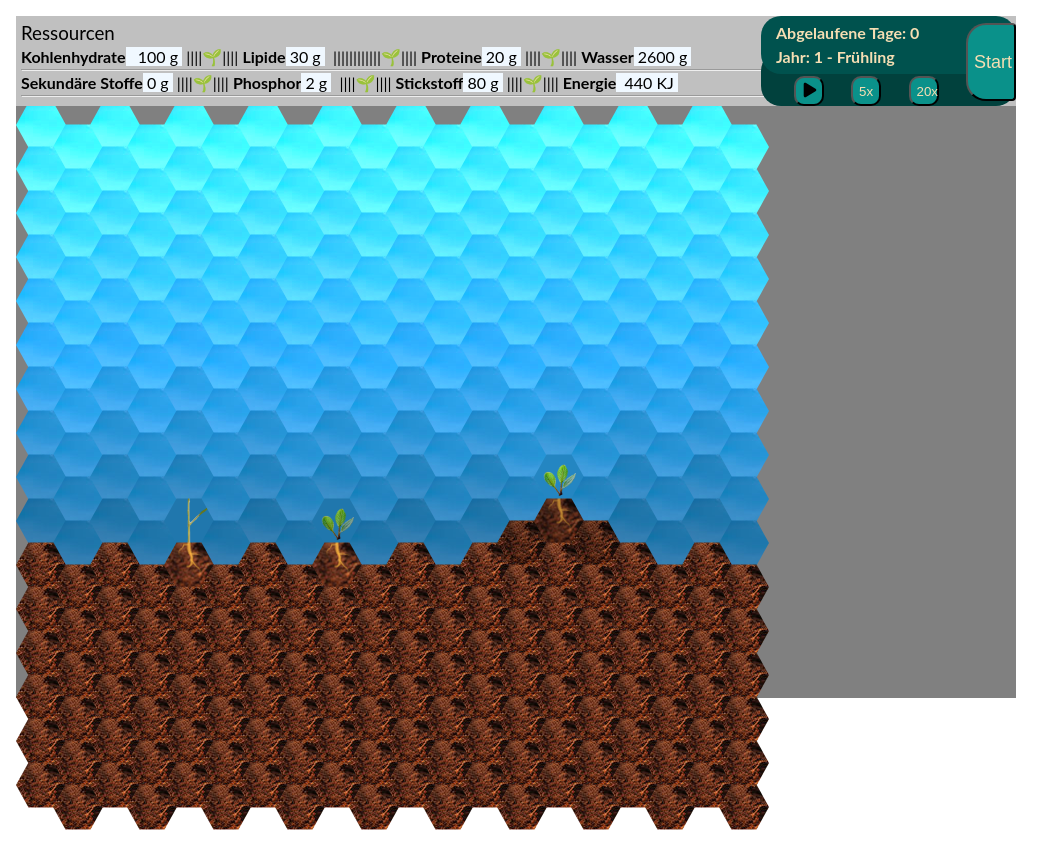
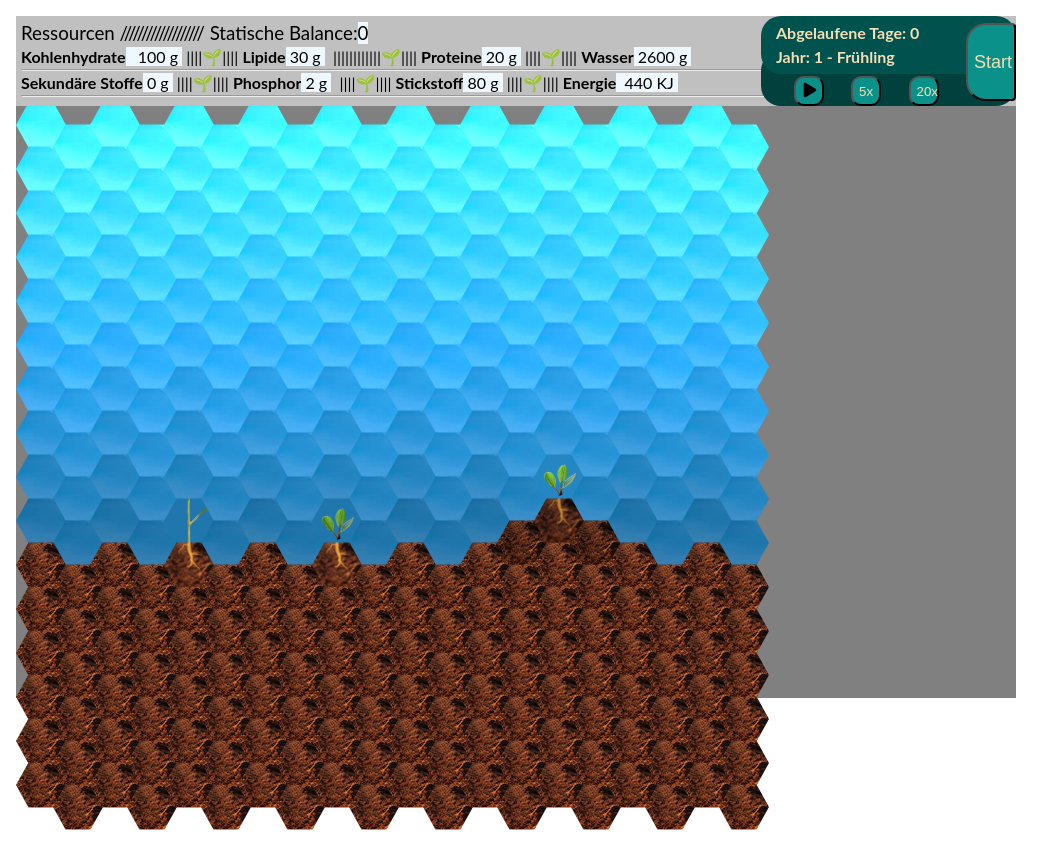
Before and after one commit to mullerow/PLANTAS-Vue, a Vue app: page / in a window 1280 px wide. Shown: the top 868 px of the page, without its empty margins (0-1063 px from the left). Built offline with nearby package versions, Linux system fonts and the light colour scheme.

Commit message:
feat: static balance added

```diff
--- a/src/components/resourcesScreen.vue
+++ b/src/components/resourcesScreen.vue
@@ -1,7 +1,12 @@
 <template>
   <div>
     <div class="display-ressource-container">
-      <h3>Ressourcen</h3>
+      <h3>
+        Ressourcen /////////////////// Statische Balance:<span class="amount-resource">
+          {{ store.structuralAnalysisData.balanceLevel }}</span
+        >
+      </h3>
+
       <div class="display-time">
         Abgelaufene Tage: {{ this.store.playTime.timerValue }} <br />
         Jahr: {{ this.store.playTime.ingameYear }} - {{ this.store.playTime.ingameSeason }}
--- a/src/stores/store.js
+++ b/src/stores/store.js
@@ -78,6 +78,9 @@ export const storeData = defineStore('store', {
       ingameSeason: 'Frühling',
       ingameYear: 1,
       ingameTimeSpeed: 1000 // Angabe in Millisekunden
+    },
+    structuralAnalysisData: {
+      balanceLevel: 0
     }
   }),
   actions: {
@@ -529,7 +532,7 @@ export const storeData = defineStore('store', {
         } else if (deltaX === 0 && deltaY === 0) {
           return 90
         } else if (deltaX === -1 && deltaY === 0) {
-          return 120
+          return 300
         } else {
           console.log('nichts gefunden für die rotation', deltaX, deltaY)
           return 90
```
